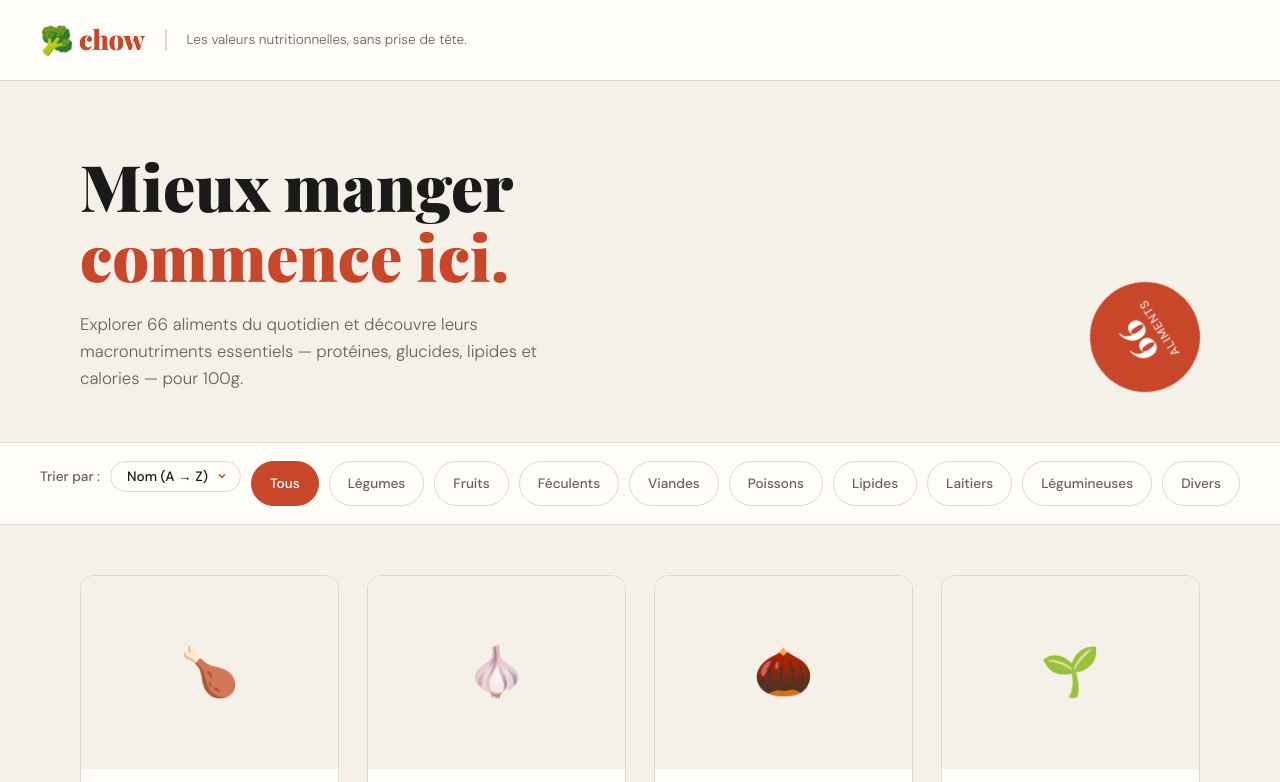
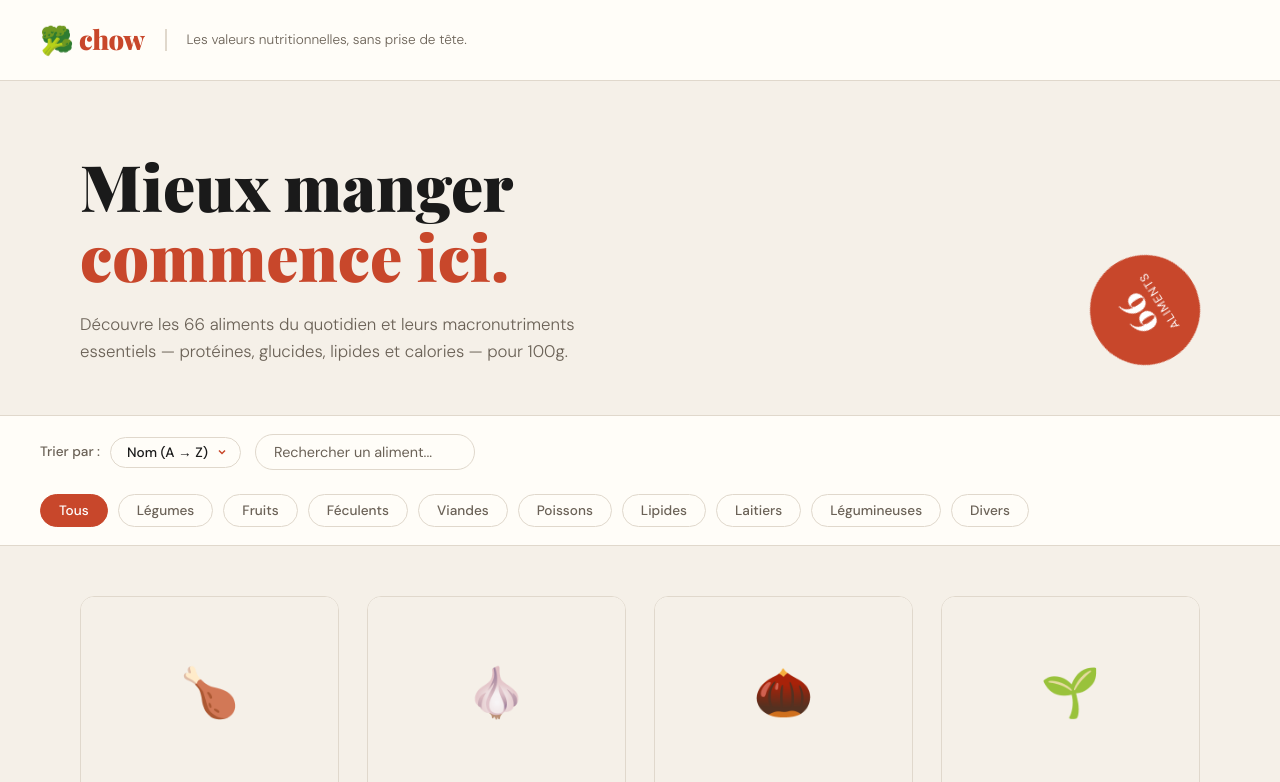
Before and after one commit to Narcissussing/chow-nutritiapp, a plain HTML site: page index.html in a window 1280 px wide. Both pictures are taken after a click on the button "Tous". Shown: the top 782 px of the page. Drawn offline with nearby package versions, Linux system fonts and the light colour scheme.

Commit message:
feat: hero dynamique + recherche, tri et filtre fonctionnels

```diff
--- a/css/style.css
+++ b/css/style.css
@@ -180,18 +180,52 @@ body {
   border-color: var(--accent);
   color: white;
 }
-/* ---- SORT DROPDOWN ---- */
+/* ---- SEARCH + SORT WRAPPER ---- */
+.search-sort-wrapper {
+  display: flex;
+  align-items: center;
+  gap: 14px;
+  margin-bottom: 14px;
+  flex-wrap: wrap;
+}
+
+.search-wrapper {
+  flex: 1;
+  min-width: 220px;
+}
+
+#searchInput {
+  width: 100%;
+  background: var(--surface);
+  border: 1.5px solid var(--border);
+  border-radius: 999px;
+  padding: 8px 18px;
+  font-family: var(--font-body);
+  font-size: 0.9rem;
+  color: var(--text);
+  transition: border-color 0.2s ease;
+}
+
+#searchInput::placeholder {
+  color: var(--text-muted);
+}
+
+#searchInput:focus {
+  outline: none;
+  border-color: var(--accent);
+}
+
 .sort-wrapper {
   display: flex;
   align-items: center;
   gap: 10px;
-  margin-bottom: 14px;
 }
 
 .sort-wrapper label {
   font-size: 0.85rem;
   color: var(--text-muted);
   font-weight: 500;
+  white-space: nowrap;
 }
 
 #sortSelect {
--- a/index.html
+++ b/index.html
@@ -36,6 +36,8 @@
     <section class="filters" id="aliments">
       <div class="filters__inner">
         <!-- Menu de tri -->
+        <!-- Recherche + tri -->
+        <div class="search-sort-wrapper">
           <div class="sort-wrapper">
             <label for="sortSelect">Trier par :</label>
             <select id="sortSelect">
@@ -46,6 +48,15 @@
               <option value="prot-asc">Protéines ↗</option>
               <option value="prot-desc">Protéines ↘</option>
             </select>
+          </div>
+          <div class="search-wrapper">
+            <input
+              type="text"
+              id="searchInput"
+              placeholder="Rechercher un aliment..."
+              autocomplete="off"
+            />
+          </div>
         </div>
 
         <!-- Boutons de filtre par catégorie -->
@@ -71,9 +82,7 @@
       <div class="food-grid" id="foodGrid">
         <!-- Cards injected by JS -->
       </div>
-      <p class="no-results hidden" id="noResults">
-        Aucun aliment trouvé dans cette catégorie.
-      </p>
+      <p class="no-results hidden" id="noResults">Aucun aliment trouvé.</p>
     </main>
 
     <!-- FOOTER -->
--- a/js/main.js
+++ b/js/main.js
@@ -2,25 +2,28 @@
 // main.js — Chow Nutrition App
 // ============================================
 
-// Sélectionner la section où afficher les cartes
+// ---- Sélection des éléments du DOM ----
 const sectionFiches = document.querySelector(".food-grid");
 const noResults = document.getElementById("noResults");
+const heroText = document.querySelector(".hero__text p");
+const badgeNumber = document.querySelector(".hero__badge span");
+const filterBtns = document.querySelectorAll(".filter-btn");
+const sortSelect = document.getElementById("sortSelect");
+const searchInput = document.getElementById("searchInput");
 
-// Récupérer les données depuis le fichier JSON
+// ---- Récupération des données depuis le fichier JSON ----
 const reponse = await fetch("data/foods.json");
 const aliments = await reponse.json();
 const totalAliments = aliments.length;
 
-// HERO TEXT
-const heroText = document.querySelector(".hero__text p");
-heroText.innerText = `Explorer ${totalAliments} aliments du quotidien et découvre leurs macronutriments essentiels — protéines, glucides, lipides et calories — pour 100g.`;
-
-// BADGE NUMBER
-const badgeNumber = document.querySelector(".hero__badge span");
+// ---- Mise à jour du hero (texte + badge) ----
+heroText.innerText = `Découvre les ${totalAliments} aliments du quotidien et leurs macronutriments essentiels — protéines, glucides, lipides et calories — pour 100g.`;
 badgeNumber.innerText = totalAliments;
 
-// On garde une copie de tous les aliments pour les filtres
-let alimentsFiltres = aliments;
+// ---- État courant de la page (filtres + tri + recherche) ----
+let categorieActive = "tous";
+let triActif = "az";
+let rechercheActive = "";
 
 // ---- Fonction pour générer les cartes aliments ----
 function genererAliments(liste) {
@@ -36,17 +39,14 @@ function genererAliments(liste) {
   // Cacher le message "aucun résultat"
   noResults.classList.add("hidden");
 
-  // Boucle pour parcourir tous les aliments
-  liste.forEach((item) => {
-    // Récupérer un aliment du tableau
-    const aliment = item;
-
+  // Parcourir la liste et créer une carte pour chaque aliment
+  liste.forEach((aliment) => {
     // Créer le lien cliquable (la carte)
     const cardElement = document.createElement("a");
     cardElement.classList.add("food-card");
     cardElement.href = "food.html?id=" + aliment.id;
 
-    // Créer le bloc image (emoji pour l'instant)
+    // Créer le bloc image (emoji)
     const imagePlaceholder = document.createElement("div");
     imagePlaceholder.classList.add("food-card__img-placeholder");
     imagePlaceholder.innerText = aliment.emoji;
@@ -77,11 +77,6 @@ function genererAliments(liste) {
     sectionFiches.appendChild(cardElement);
   });
 }
-
-
-// On garde la catégorie et le tri actifs en mémoire
-let categorieActive = "tous";
-let triActif = "az"; // tri par défaut
 
 // ---- Fonction pour trier une liste d'aliments ----
 function trierAliments(liste, tri) {
@@ -117,22 +112,30 @@ function trierAliments(liste, tri) {
   return listeTriee;
 }
 
-// ---- Fonction qui applique catégorie + tri et regénère la grille ----
+// ---- Fonction qui applique recherche + catégorie + tri ----
 function appliquerFiltreEtTri() {
-  // 1. Filtrer par catégorie
-  let liste;
-  if (categorieActive === "tous") {
-    liste = aliments;
-  } else {
-    liste = aliments.filter(function (aliment) {
+  let liste = aliments;
+
+  // 1. Filtrer par recherche (sur le nom)
+  if (rechercheActive !== "") {
+    liste = liste.filter(function (aliment) {
+      const nomMinuscule = aliment.nom.toLowerCase();
+      const rechercheMinuscule = rechercheActive.toLowerCase();
+      return nomMinuscule.includes(rechercheMinuscule);
+    });
+  }
+
+  // 2. Filtrer par catégorie
+  if (categorieActive !== "tous") {
+    liste = liste.filter(function (aliment) {
       return aliment.categorie === categorieActive;
     });
   }
 
-  // 2. Trier
+  // 3. Trier
   liste = trierAliments(liste, triActif);
 
-  // 3. Afficher
+  // 4. Afficher
   genererAliments(liste);
 }
 
@@ -140,14 +143,11 @@ function appliquerFiltreEtTri() {
 appliquerFiltreEtTri();
 
 // ---- Gestion des boutons de filtre par catégorie ----
-const filterBtns = document.querySelectorAll(".filter-btn");
+filterBtns.forEach((btn) => {
+  btn.addEventListener("click", function (event) {
+    // Retirer la classe active de tous les boutons
+    filterBtns.forEach((b) => b.classList.remove("active"));
 
-for (let i = 0; i < filterBtns.length; i++) {
-  filterBtns[i].addEventListener("click", function (event) {
-    // Retirer la classe active de tous les boutons
-    for (let j = 0; j < filterBtns.length; j++) {
-      filterBtns[j].classList.remove("active");
-    }
     // Ajouter la classe active sur le bouton cliqué
     event.target.classList.add("active");
 
@@ -157,12 +157,16 @@ for (let i = 0; i < filterBtns.length; i++) {
     // Appliquer
     appliquerFiltreEtTri();
   });
-}
+});
 
 // ---- Gestion du menu déroulant de tri ----
-const sortSelect = document.getElementById("sortSelect");
-
 sortSelect.addEventListener("change", function (event) {
   triActif = event.target.value;
   appliquerFiltreEtTri();
 });
+
+// ---- Gestion de la barre de recherche ----
+searchInput.addEventListener("input", function (event) {
+  rechercheActive = event.target.value;
+  appliquerFiltreEtTri();
+});
```
Lines whose indentation alone changed are shown as unchanged.
